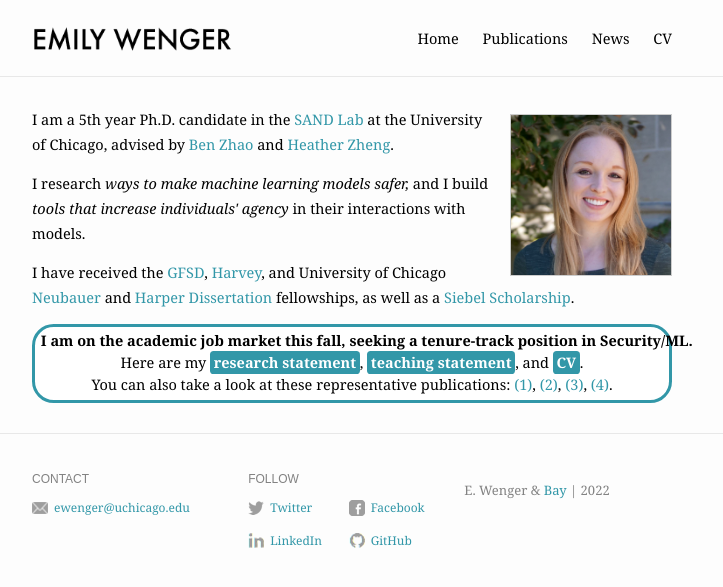
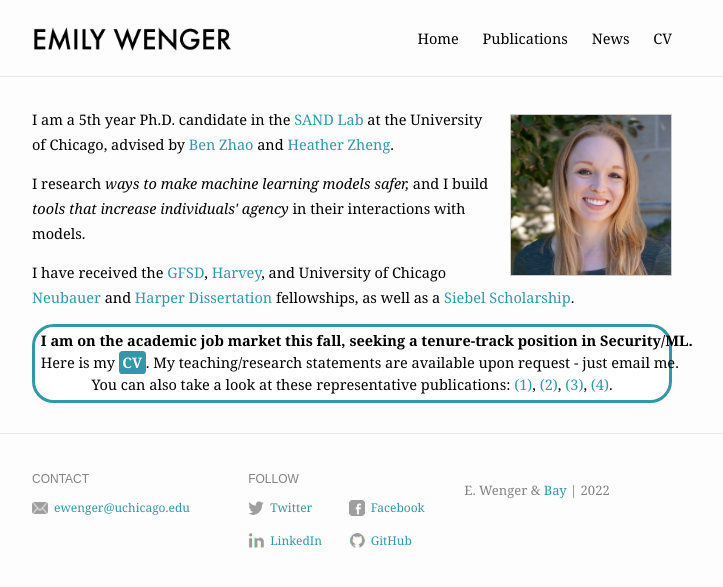
Before and after one commit to emilywenger/emilywenger.github.io, a Jekyll site: the page built from index.md, in a window 1280 px wide. Shown: the top 587 px of the page, without its empty margins (288-1011 px from the left). Built offline with Jekyll 4.4.1, drawn with Linux system fonts in a browser that asks for light colours.

Commit message:
updated website

```diff
--- a/_layouts/home.html
+++ b/_layouts/home.html
@@ -16,10 +16,12 @@
           {{ content }}
           <div class="job-button">
             <b>I am on the academic job market this fall, seeking a tenure-track position in Security/ML.</b>
-            <br>Here are my <a href="./assets/ewenger_research.pdf" target="_blank"
+            <!-- <br>Here are my <a href="./assets/ewenger_research.pdf" target="_blank"
                                  class="job-link-button">research statement</a>, <a href="./assets/ewenger_teaching.pdf" target="_blank"
                                  class="job-link-button">teaching statement</a>, and <a href="./assets/CV.pdf" target="_blank"
-                                 class="job-link-button">CV</a>.
+                                 class="job-link-button">CV</a>. -->
+                    <br>Here is my <a href="./assets/CV.pdf" target="_blank"
+                    class="job-link-button">CV</a>. My teaching/research statements are available upon request - just email me.
             <br>You can also take a look at these representative publications: <a href="https://openaccess.thecvf.com/content/CVPR2021/papers/Wenger_Backdoor_Attacks_Against_Deep_Learning_Systems_in_the_Physical_World_CVPR_2021_paper.pdf" target="_blank">(1)</a>, <a href="https://www.usenix.org/system/files/sec20-shan.pdf" target="_blank">(2)</a>, <a href="https://dl.acm.org/doi/abs/10.1145/3460120.3484742" target="_blank">(3)</a>, <a href="./assets/salsa_neurips.pdf" target="_blank">(4)</a>.
           </div>
         </div>
```
